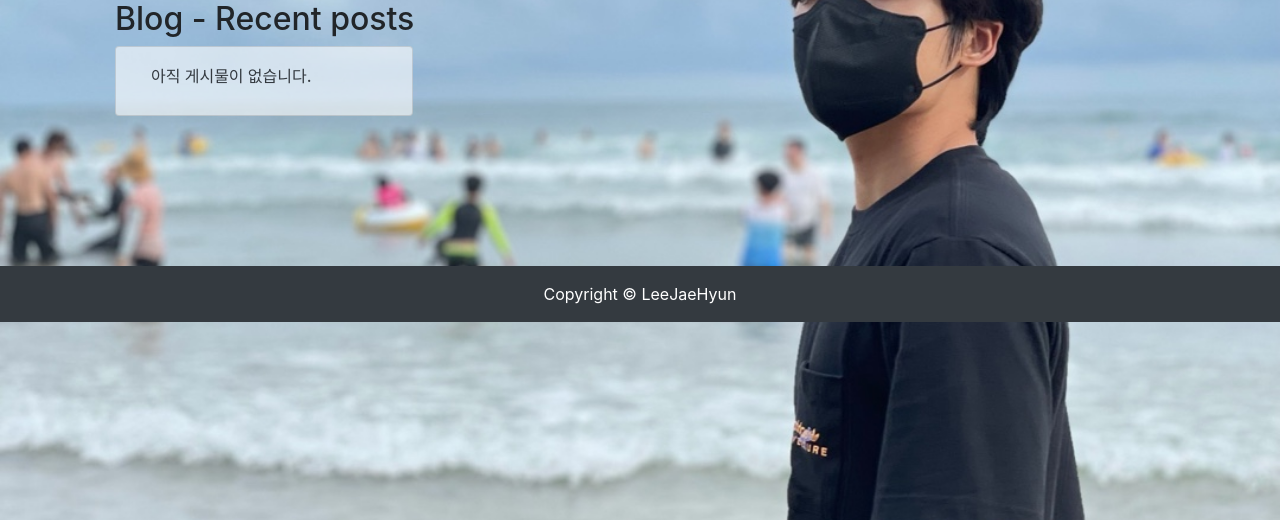
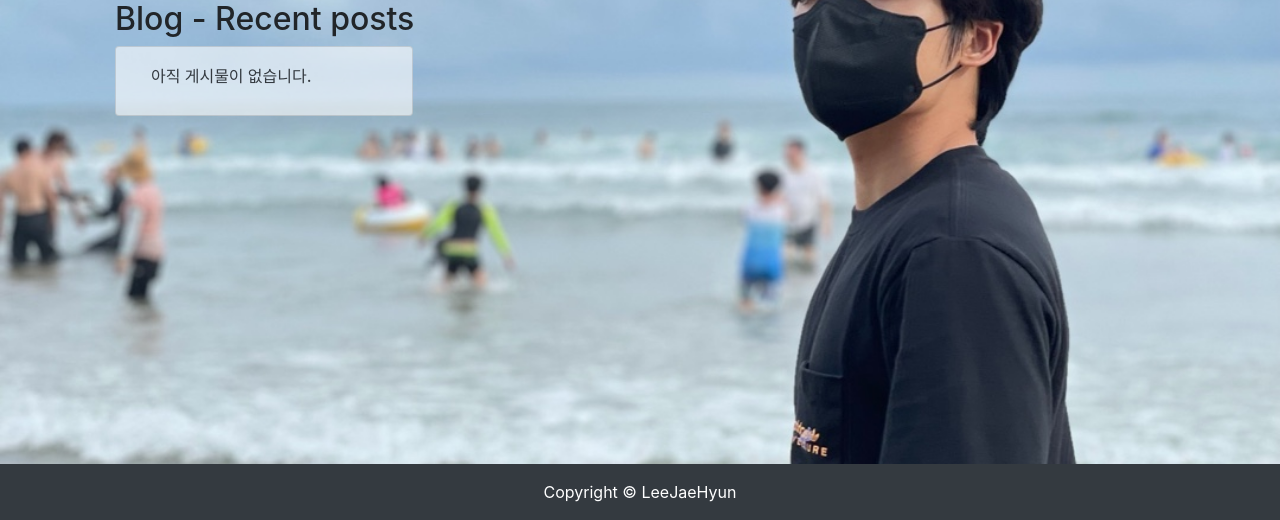
Before and after one commit to jaejae2374/self_introduction, a Django app: page / in a window 1280 px wide. Shown: the part 280-800 px from the top of the page. Run offline with Django 3.2, Linux system fonts and the light colour scheme; data that the repository does not hold is empty; parts of the project's set-up code (start-up, migrations or seed data) failed here and were passed over; some libraries are stand-ins or nearby versions.

Commit message:
footer 수정

```diff
--- a/blog/templates/blog/footer.html
+++ b/blog/templates/blog/footer.html
@@ -1,5 +1,5 @@
 <!-- Footer -->
-<footer class="py-3 bg-dark" style="position:absolute; width: 100%;">
+<footer class="py-3 bg-dark" style="position:absolute; bottom:0; width: 100%;">
     <div class="container">
         <p class="m-0 text-center text-white">
             Copyright &copy; LeeJaeHyun
```
